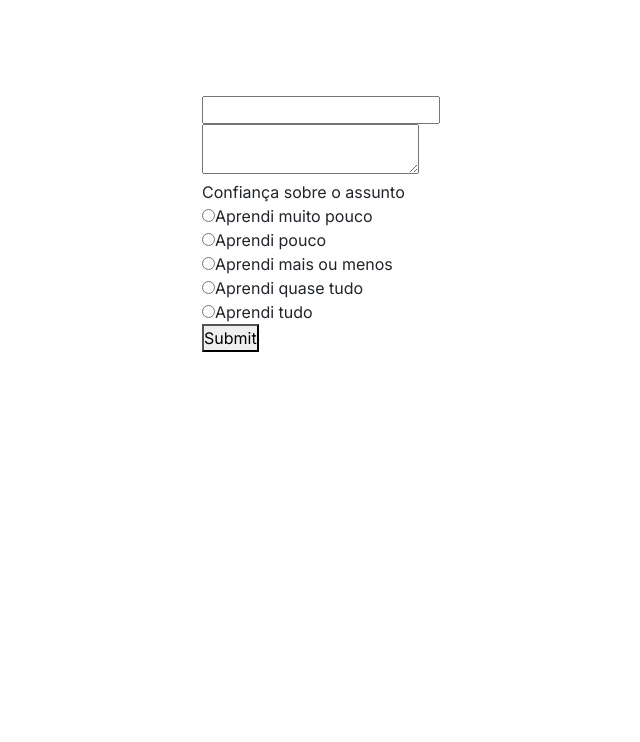
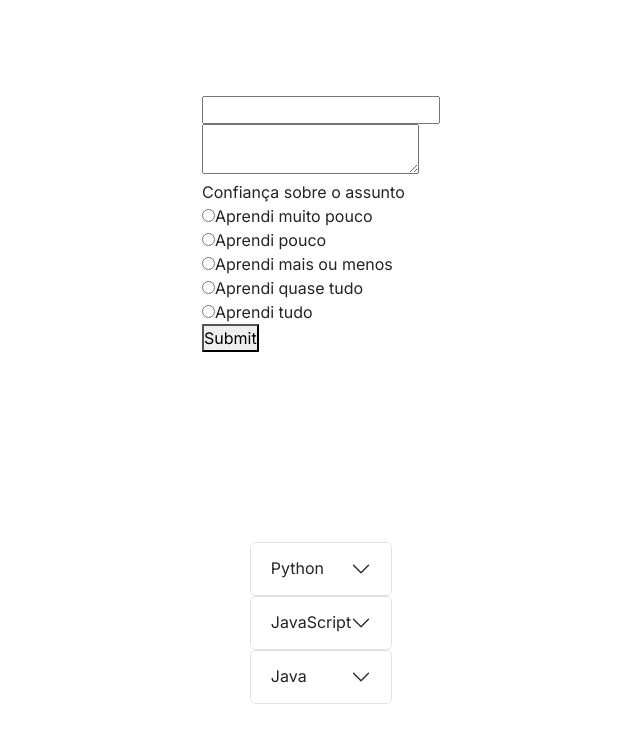
Before and after one commit to Eletrinho/trilhaAprendizado, a Next.js app in the folder frontend/: page / in a window 1280 px wide. Shown: the top 742 px of the page, without its empty margins (319-959 px from the left). Built offline with nearby package versions, Linux system fonts and the light colour scheme.

Commit message:
criei outro componente e ele já está funcionando

```diff
--- /dev/null
+++ b/frontend/src/app/SkillAccordion.js
@@ -0,0 +1,14 @@
+'use client'
+import Accordion from 'react-bootstrap/Accordion';
+
+export default function SkillAccordion({ id, name, description, confidence }) {
+    return (
+        <Accordion.Item eventKey={id}>
+            <Accordion.Header>{name}</Accordion.Header>
+            <Accordion.Body>
+                <p>{description}</p>
+                <p>{confidence}</p>
+            </Accordion.Body>
+        </Accordion.Item>
+    )
+}
--- a/frontend/src/app/Skills.js
+++ b/frontend/src/app/Skills.js
@@ -1,6 +1,37 @@
+import SkillAccordion from './SkillAccordion'
+import Accordion from 'react-bootstrap/Accordion';
+
 export default function Skills() {
-    return
-    <>
+    const skills = [{
+        'id': 1,
+        'name': "Python",
+        'description': 'linguagem de programação',
+        'confidence': 5
+    },
+    {
+        'id': 2,
+        'name': "JavaScript",
+        'description': 'linguagem de programação 2',
+        'confidence': 3
+    },
+    {
+        'id': 3,
+        'name': "Java",
+        'description': 'linguagem de programação 3',
+        'confidence': 2
+    }]
 
-    </>
+    const rows = []
+
+    for (let skill of skills) {
+        rows.push(<SkillAccordion id={skill.id} name={skill.name} description={skill.description} confidence={skill.confidence}/>)
+    }
+
+    return (
+        <Accordion>
+            {rows.map((row) => (
+                <span key={row.id}>{row}</span>
+            ))}
+        </Accordion>
+    )
 }
--- a/frontend/src/app/page.js
+++ b/frontend/src/app/page.js
@@ -6,8 +6,12 @@
 export default function Home() {
   return (
     <main className={styles.main}>
-      <SkillForm/>
+      <div className={styles.container}>
+        <SkillForm/>
+      </div>
+      <div className={styles.container}>
       <Skills/>
+      </div>
     </main>
   )
 }
```
